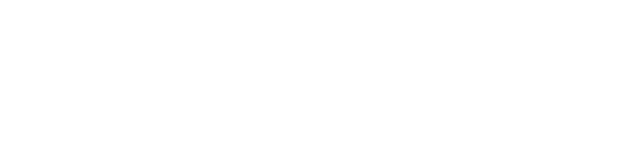
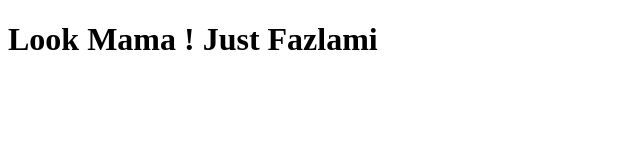
Before and after one commit to shakilmahammud/website, a plain HTML site: page index.html in a window 1280 px wide. Shown: the whole page, without its empty margins (0-640 px from the left). Drawn offline with Linux system fonts and the light colour scheme.

Commit message:
learn git commit

```diff
--- a/index.html
+++ b/index.html
@@ -6,6 +6,6 @@
     <title>My Website</title>
 </head>
 <body>
-
+    <h1>Look Mama ! Just Fazlami</h1>
 </body>
 </html>
```
